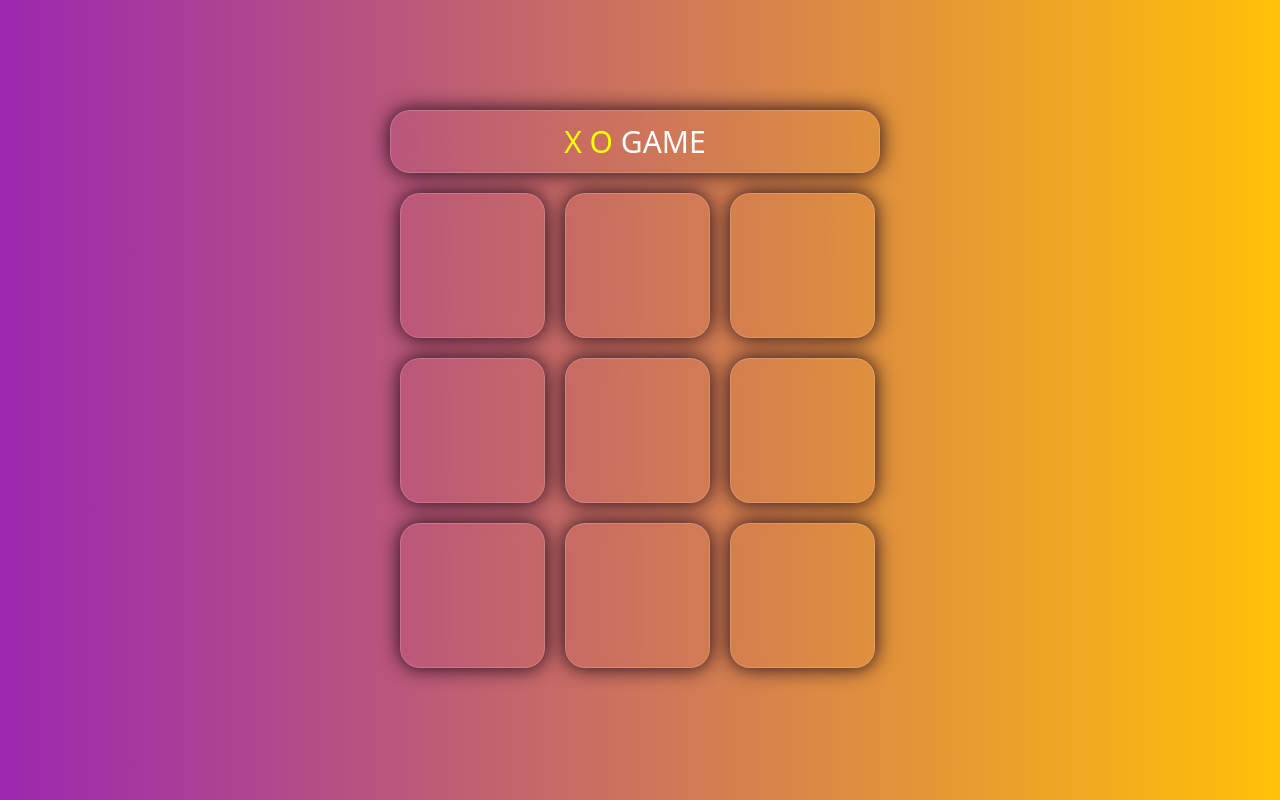
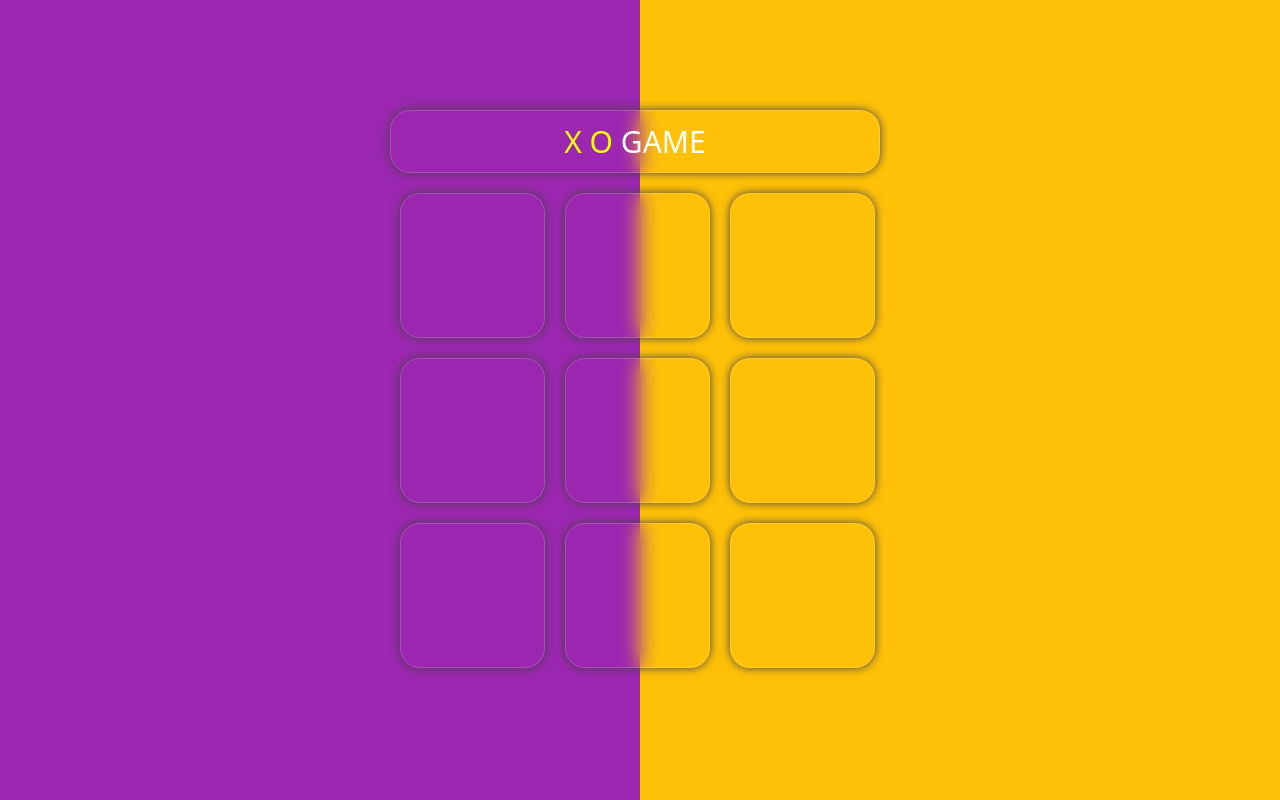
Before and after one commit to GhaithQ1/Game_XO, a plain HTML site: page index.html in a window 1280 px wide. Drawn offline with Linux system fonts and the light colour scheme; files that its build step writes are made by us from their sources.

Commit message:
'..seve'

```diff
--- a/index.html
+++ b/index.html
@@ -5,7 +5,7 @@
     <meta http-equiv="X-UA-Compatible" content="IE=edge">
     <meta name="viewport" content="width=device-width, initial-scale=1.0">
     <title>X__O</title>
-    <link rel="stylesheet" href="css/style.css">
+    <link rel="stylesheet" href="style.css">
 </head>
 <body>
     <div class="game">
--- a/style.css
+++ b/style.css
@@ -5,7 +5,7 @@
 }
 
 body {
-  background: linear-gradient(to left, #ffc107, #9c27b0);
+  background: linear-gradient(to left, #ffc107 50%, #9c27b0 50%);
   height: 100vh;
   font-family: system-ui;
   width: 100%;
@@ -33,7 +33,7 @@ body {
   border-bottom: 1px solid white;
   text-align: center;
   background: rgba(255, 255, 255, 0);
-  box-shadow: 0 0 20px 0 #1a0718;
+  box-shadow: 0 0 10px 0 #444;
   backdrop-filter: blur(10px);
   -webkit-backdrop-filter: blur(10px);
   border-radius: 20px;
@@ -57,7 +57,7 @@ body {
   justify-content: center;
   background: rgba(70, 20, 67, 0);
   background: rgba(255, 255, 255, 0);
-  box-shadow: 0 0 20px 0 #1a0718;
+  box-shadow: 0 0 10px 0 #444;
   backdrop-filter: blur(10px);
   -webkit-backdrop-filter: blur(10px);
   border-radius: 20px;
```
